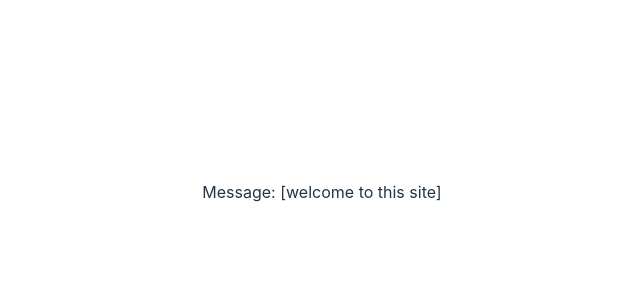
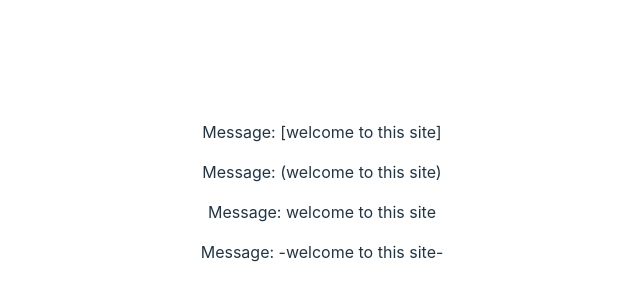
Before and after one commit to edwardtanguay/et10-vitest-site, a React (Vite) app: page / in a window 1280 px wide. Shown: the part 208-508 px from the top of the page, without its empty margins (318-958 px from the left). Built offline with nearby package versions, Linux system fonts and the light colour scheme.

Commit message:
works on site

```diff
--- a/package.json
+++ b/package.json
@@ -5,7 +5,7 @@
   "type": "module",
   "scripts": {
     "dev": "vite",
-    "build": "tsc && vite build",
+    "build": "vitest --run && tsc && vite build",
     "preview": "vite preview",
     "test": "vitest"
   },
--- a/src/App.tsx
+++ b/src/App.tsx
@@ -8,6 +8,9 @@ function App() {
   return (
     <div className="App">
       <p>Message: {surround(message, '[]')}</p>
+      <p>Message: {surround(message, '()')}</p>
+      <p>Message: {surround(message, 'slkdjf')}</p>
+      <p>Message: {surround(message, '--')}</p>
     </div>
   )
 }
```
